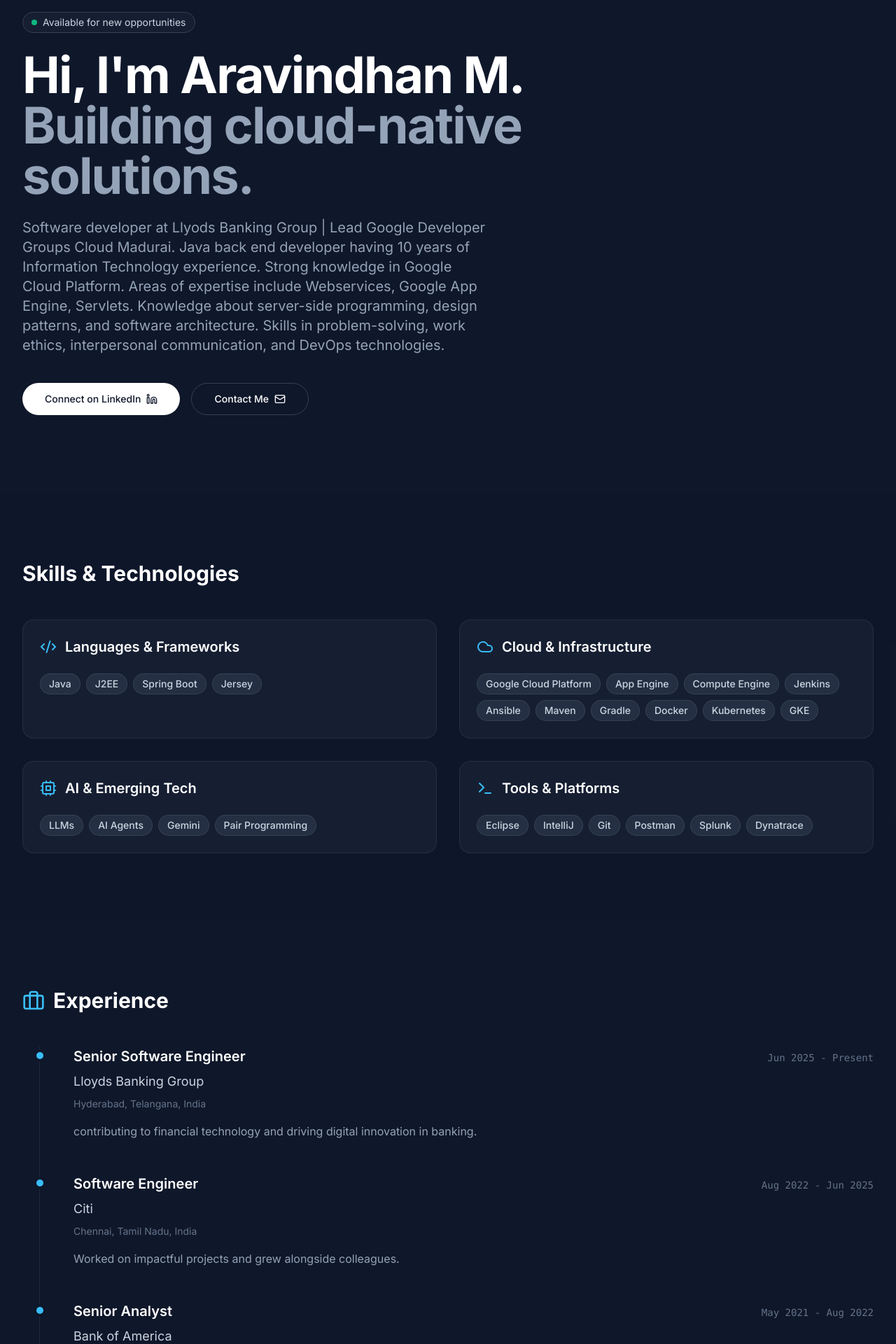
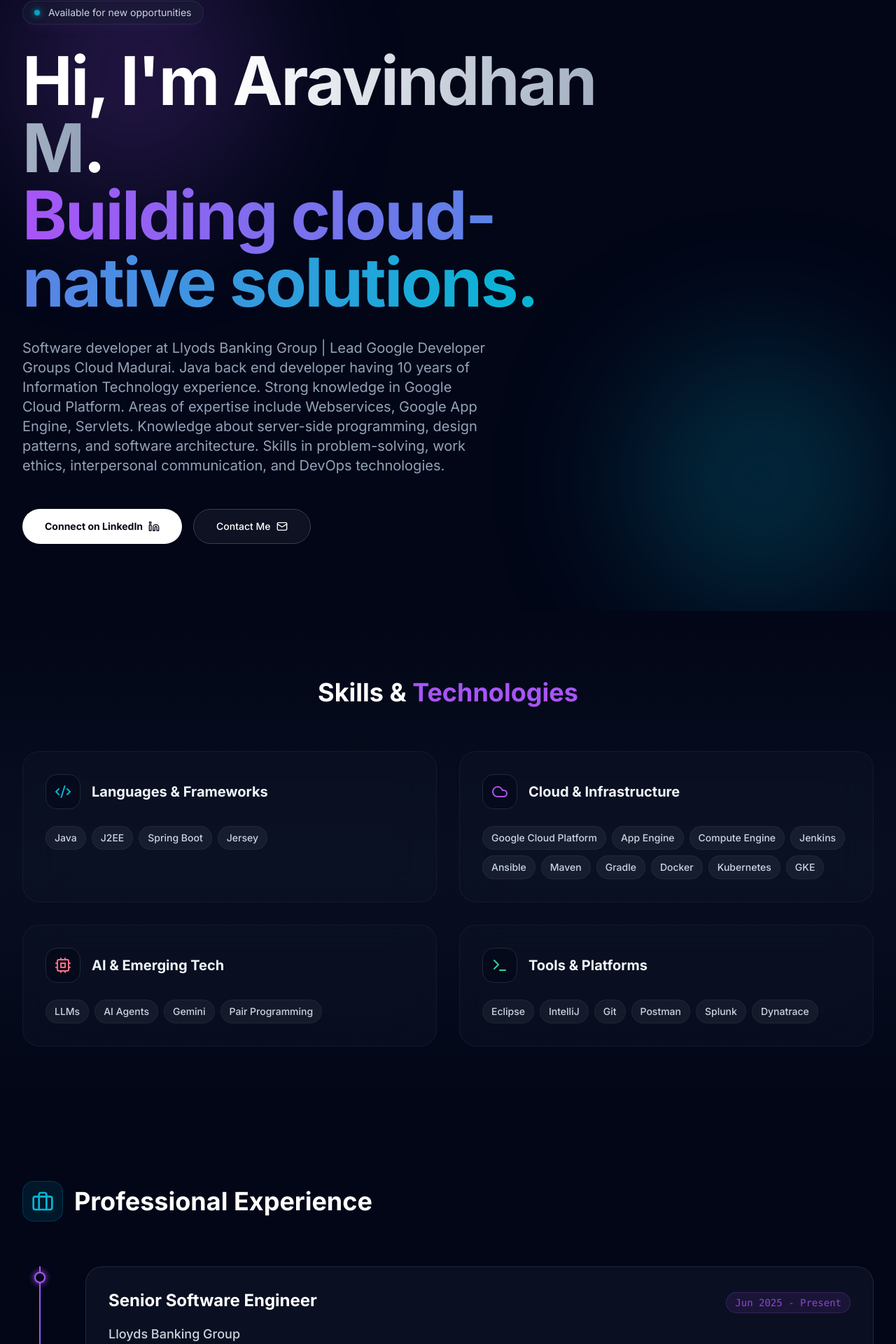
Before and after one commit to Aravindhan5592/portfolio, a Next.js app: page / in a window 1280 px wide. Shown: the part 95-2015 px from the top of the page at 70% size. Built offline with nearby package versions, Linux system fonts and the light colour scheme.

Commit message:
Feat: Implement Cosmic Night UI redesign with Framer Motion animations

```diff
--- a/app/globals.css
+++ b/app/globals.css
@@ -10,12 +10,14 @@
 
 body {
   color: rgb(var(--foreground-rgb));
-  background: linear-gradient(
-      to bottom,
-      transparent,
-      rgb(var(--background-end-rgb))
-    )
-    rgb(var(--background-start-rgb));
+  background: #020617;
+  overflow-x: hidden;
+  scroll-behavior: smooth;
+}
+
+::selection {
+  background-color: #a855f7;
+  color: white;
 }
 
 @layer utilities {
--- a/app/page.tsx
+++ b/app/page.tsx
@@ -5,7 +5,7 @@
 
 export default function Home() {
     return (
-        <main className="bg-primary min-h-screen text-slate-200 selection:bg-accent/30 selection:text-white">
+        <main className="min-h-screen bg-slate-950 text-slate-200 selection:bg-neon-purple selection:text-white">
             <Hero />
             <Skills />
             <Experience />
--- a/components/experience.tsx
+++ b/components/experience.tsx
@@ -1,36 +1,62 @@
 import { Section } from "@/components/ui/section";
 import data from "@/data/profile.json";
 import { Briefcase } from "lucide-react";
+import { motion } from "framer-motion";
 
 export function Experience() {
     const { experience } = data;
 
     return (
-        <Section id="experience">
-            <h2 className="text-3xl font-bold text-white mb-12 flex items-center">
-                <Briefcase className="mr-3 h-8 w-8 text-accent" />
-                Experience
-            </h2>
+        <Section id="experience" className="relative">
+            <motion.h2
+                initial={{ opacity: 0, x: -20 }}
+                whileInView={{ opacity: 1, x: 0 }}
+                viewport={{ once: true }}
+                className="text-4xl font-bold text-white mb-16 flex items-center"
+            >
+                <div className="p-3 rounded-2xl bg-neon-cyan/10 text-neon-cyan mr-4 border border-neon-cyan/20">
+                    <Briefcase className="h-8 w-8" />
+                </div>
+                Professional Experience
+            </motion.h2>
 
-            <div className="relative border-l border-slate-800 ml-3 md:ml-6 space-y-12">
+            <div className="relative border-l-2 border-slate-800 ml-4 md:ml-6 space-y-16">
+                {/* Gradient Line Overlay */}
+                <div className="absolute left-[-2px] top-0 bottom-0 w-0.5 bg-gradient-to-b from-neon-purple via-neon-cyan to-transparent h-full" />
+
                 {experience.map((job, index) => (
-                    <div key={index} className="relative pl-8 md:pl-12">
-                        <span className="absolute -left-[5px] top-2 h-2.5 w-2.5 rounded-full bg-accent ring-4 ring-slate-900" />
+                    <motion.div
+                        key={index}
+                        className="relative pl-8 md:pl-16"
+                        initial={{ opacity: 0, x: -20 }}
+                        whileInView={{ opacity: 1, x: 0 }}
+                        viewport={{ once: true }}
+                        transition={{ delay: index * 0.1 }}
+                    >
+                        {/* Timeline Dot */}
+                        <div className="absolute -left-[9px] top-2 h-4 w-4 rounded-full bg-slate-950 border-2 border-neon-purple shadow-[0_0_10px_#a855f7] z-10" />
 
-                        <div className="flex flex-col sm:flex-row sm:items-baseline sm:justify-between mb-2">
-                            <h3 className="text-xl font-semibold text-white">{job.role}</h3>
-                            <span className="text-sm text-slate-500 font-mono">{job.duration}</span>
+                        <div className="group relative overflow-hidden rounded-3xl bg-slate-800/30 border border-slate-700/50 p-8 backdrop-blur-sm hover:bg-slate-800/50 transition-colors">
+                            <div className="flex flex-col sm:flex-row sm:items-baseline sm:justify-between mb-4">
+                                <h3 className="text-2xl font-bold text-white group-hover:text-neon-cyan transition-colors">{job.role}</h3>
+                                <span className="text-sm font-mono text-neon-purple/80 bg-neon-purple/10 px-3 py-1 rounded-full border border-neon-purple/20">
+                                    {job.duration}
+                                </span>
                             </div>
 
-                        <div className="text-lg text-slate-300 mb-2">{job.company}</div>
-                        <div className="text-sm text-slate-500 mb-4">{job.location}</div>
+                            <div className="text-lg text-slate-300 mb-2 font-medium">{job.company}</div>
+                            <div className="text-sm text-slate-500 mb-6 flex items-center">
+                                <span className="w-1.5 h-1.5 rounded-full bg-slate-600 mr-2" />
+                                {job.location}
+                            </div>
 
                             {job.description && (
-                            <p className="text-slate-400 leading-relaxed max-w-3xl">
+                                <p className="text-slate-400 leading-relaxed max-w-4xl">
                                     {job.description}
                                 </p>
                             )}
                         </div>
+                    </motion.div>
                 ))}
             </div>
         </Section>
--- a/components/hero.tsx
+++ b/components/hero.tsx
@@ -1,47 +1,64 @@
 import { Section } from "@/components/ui/section";
 import data from "@/data/profile.json";
 import { Linkedin, Mail } from "lucide-react";
+import { motion } from "framer-motion";
 
 export function Hero() {
     const { profile } = data;
 
     return (
-        <Section className="min-h-screen flex flex-col justify-center pt-20">
-            <div className="space-y-6 max-w-4xl">
-                <div className="inline-flex items-center rounded-full border border-slate-700 bg-slate-800/50 px-3 py-1 text-sm text-slate-300 backdrop-blur-sm">
-                    <span className="flex h-2 w-2 rounded-full bg-emerald-500 mr-2 animate-pulse"></span>
+        <Section className="relative min-h-screen flex flex-col justify-center pt-20 overflow-hidden">
+            {/* Background Blobs */}
+            <div className="absolute top-0 left-0 w-96 h-96 bg-neon-purple/20 rounded-full blur-[100px] -translate-x-1/2 -translate-y-1/2 animate-blob" />
+            <div className="absolute bottom-0 right-0 w-96 h-96 bg-neon-cyan/20 rounded-full blur-[100px] translate-x-1/2 translate-y-1/2 animate-blob animation-delay-2000" />
+
+            <motion.div
+                initial={{ opacity: 0, y: 20 }}
+                animate={{ opacity: 1, y: 0 }}
+                transition={{ duration: 0.8 }}
+                className="space-y-8 max-w-4xl relative z-10"
+            >
+                <div className="inline-flex items-center rounded-full border border-slate-700/50 bg-slate-800/30 px-4 py-1.5 text-sm text-slate-300 backdrop-blur-md shadow-lg shadow-neon-purple/5">
+                    <span className="flex h-2 w-2 rounded-full bg-neon-cyan mr-3 animate-pulse shadow-[0_0_10px_#06b6d4]"></span>
                     Available for new opportunities
                 </div>
 
-                <h1 className="text-4xl md:text-7xl font-bold tracking-tight text-white">
-                    Hi, I'm {profile.name}. <br />
-                    <span className="text-slate-400">Building cloud-native solutions.</span>
+                <h1 className="text-5xl md:text-8xl font-bold tracking-tight text-white leading-tight">
+                    Hi, I'm <span className="text-transparent bg-clip-text bg-gradient-to-r from-white to-slate-400">{profile.name}</span>. <br />
+                    <span className="text-transparent bg-clip-text bg-gradient-to-r from-neon-purple to-neon-cyan">
+                        Building cloud-native solutions.
+                    </span>
                 </h1>
 
                 <p className="text-lg md:text-xl text-slate-400 max-w-2xl leading-relaxed">
                     {profile.headline}. {profile.summary}
                 </p>
 
-                <div className="flex flex-wrap gap-4 pt-4">
+                <motion.div
+                    className="flex flex-wrap gap-4 pt-4"
+                    initial={{ opacity: 0 }}
+                    animate={{ opacity: 1 }}
+                    transition={{ delay: 0.4, duration: 0.8 }}
+                >
                     <a
                         href={profile.linkedin}
                         target="_blank"
                         rel="noopener noreferrer"
-                        className="inline-flex items-center justify-center rounded-full bg-white px-8 py-3 text-sm font-medium text-slate-900 transition-colors hover:bg-slate-200 focus:outline-none focus:ring-2 focus:ring-slate-400 focus:ring-offset-2 focus:ring-offset-slate-900"
+                        className="group relative inline-flex items-center justify-center rounded-full bg-white px-8 py-3.5 text-sm font-bold text-slate-950 transition-all hover:bg-slate-200 hover:scale-105 hover:shadow-[0_0_20px_rgba(255,255,255,0.3)] focus:outline-none focus:ring-2 focus:ring-slate-400 focus:ring-offset-2 focus:ring-offset-slate-900"
                     >
                         Connect on LinkedIn
-                        <Linkedin className="ml-2 h-4 w-4" />
+                        <Linkedin className="ml-2 h-4 w-4 transition-transform group-hover:translate-x-1" />
                     </a>
 
                     <a
                         href={`mailto:${profile.email}`}
-                        className="inline-flex items-center justify-center rounded-full border border-slate-700 bg-transparent px-8 py-3 text-sm font-medium text-white transition-colors hover:bg-slate-800 focus:outline-none focus:ring-2 focus:ring-slate-400 focus:ring-offset-2 focus:ring-offset-slate-900"
+                        className="group inline-flex items-center justify-center rounded-full border border-slate-700 bg-white/5 px-8 py-3.5 text-sm font-medium text-white backdrop-blur-sm transition-all hover:bg-white/10 hover:border-neon-cyan/50 hover:shadow-[0_0_20px_rgba(6,182,212,0.2)] focus:outline-none focus:ring-2 focus:ring-slate-400 focus:ring-offset-2 focus:ring-offset-slate-900"
                     >
                         Contact Me
-                        <Mail className="ml-2 h-4 w-4" />
+                        <Mail className="ml-2 h-4 w-4 transition-transform group-hover:translate-x-1" />
                     </a>
-                </div>
-            </div>
+                </motion.div>
+            </motion.div>
         </Section>
     );
 }
--- a/components/skills.tsx
+++ b/components/skills.tsx
@@ -1,40 +1,60 @@
 import { Section } from "@/components/ui/section";
 import data from "@/data/profile.json";
 import { Code2, Cloud, Terminal, Cpu } from "lucide-react";
+import { motion } from "framer-motion";
 
 export function Skills() {
     const { skills } = data;
 
     const categories = [
-        { title: "Languages & Frameworks", icon: Code2, items: skills.technologies },
-        { title: "Cloud & Infrastructure", icon: Cloud, items: skills.cloud.concat(skills.devops) }, // Merged for better display
-        { title: "AI & Emerging Tech", icon: Cpu, items: skills.ai },
-        { title: "Tools & Platforms", icon: Terminal, items: skills.tools },
+        { title: "Languages & Frameworks", icon: Code2, items: skills.technologies, color: "text-neon-cyan" },
+        { title: "Cloud & Infrastructure", icon: Cloud, items: skills.cloud.concat(skills.devops), color: "text-neon-purple" },
+        { title: "AI & Emerging Tech", icon: Cpu, items: skills.ai, color: "text-rose-400" },
+        { title: "Tools & Platforms", icon: Terminal, items: skills.tools, color: "text-emerald-400" },
     ];
 
     return (
-        <Section id="skills" className="bg-slate-900/50">
-            <h2 className="text-3xl font-bold text-white mb-12">Skills & Technologies</h2>
+        <Section id="skills" className="relative">
+            {/* Gradient glow behind section */}
+            <div className="absolute inset-0 bg-gradient-to-b from-primary via-slate-900/50 to-primary pointer-events-none" />
 
-            <div className="grid grid-cols-1 md:grid-cols-2 gap-8">
+            <motion.h2
+                initial={{ opacity: 0, y: 20 }}
+                whileInView={{ opacity: 1, y: 0 }}
+                viewport={{ once: true }}
+                className="text-4xl font-bold text-white mb-16 text-center relative z-10"
+            >
+                Skills & <span className="text-neon-purple">Technologies</span>
+            </motion.h2>
+
+            <div className="grid grid-cols-1 md:grid-cols-2 gap-8 relative z-10">
                 {categories.map((category, index) => (
-                    <div key={index} className="p-6 rounded-2xl bg-slate-800/50 border border-slate-700/50 hover:border-slate-600 transition-colors">
+                    <motion.div
+                        key={index}
+                        initial={{ opacity: 0, y: 20 }}
+                        whileInView={{ opacity: 1, y: 0 }}
+                        viewport={{ once: true }}
+                        transition={{ delay: index * 0.1 }}
+                        className="group p-8 rounded-3xl bg-slate-900/40 border border-slate-800/50 backdrop-blur-xl hover:bg-slate-800/60 hover:border-slate-700 transition-all duration-300 hover:shadow-[0_0_30px_rgba(0,0,0,0.3)]"
+                    >
                         <div className="flex items-center mb-6">
-                            <category.icon className="h-6 w-6 text-accent mr-3" />
-                            <h3 className="text-xl font-semibold text-white">{category.title}</h3>
+                            <div className={`p-3 rounded-2xl bg-slate-950/50 border border-slate-800 ${category.color} mr-4 group-hover:scale-110 transition-transform`}>
+                                <category.icon className="h-6 w-6" />
+                            </div>
+                            <h3 className="text-xl font-bold text-slate-100">{category.title}</h3>
                         </div>
 
                         <div className="flex flex-wrap gap-2">
                             {category.items.map((skill, i) => (
                                 <span
                                     key={i}
-                                    className="px-3 py-1 rounded-full text-sm font-medium bg-slate-700/50 text-slate-300 border border-slate-600/50 hover:bg-slate-700 hover:text-white transition-colors cursor-default"
+                                    className="px-3 py-1.5 rounded-full text-sm font-medium bg-white/5 text-slate-300 border border-white/5 hover:bg-white/10 hover:text-white hover:border-white/20 transition-all cursor-default"
                                 >
                                     {skill}
                                 </span>
                             ))}
                         </div>
-                    </div>
+                    </motion.div>
                 ))}
             </div>
         </Section>
```
Also changed, not shown: components/volunteering.tsx (+30 -13 lines), tailwind.config.ts (+24 -5 lines). Lines whose indentation alone changed are shown as unchanged.
